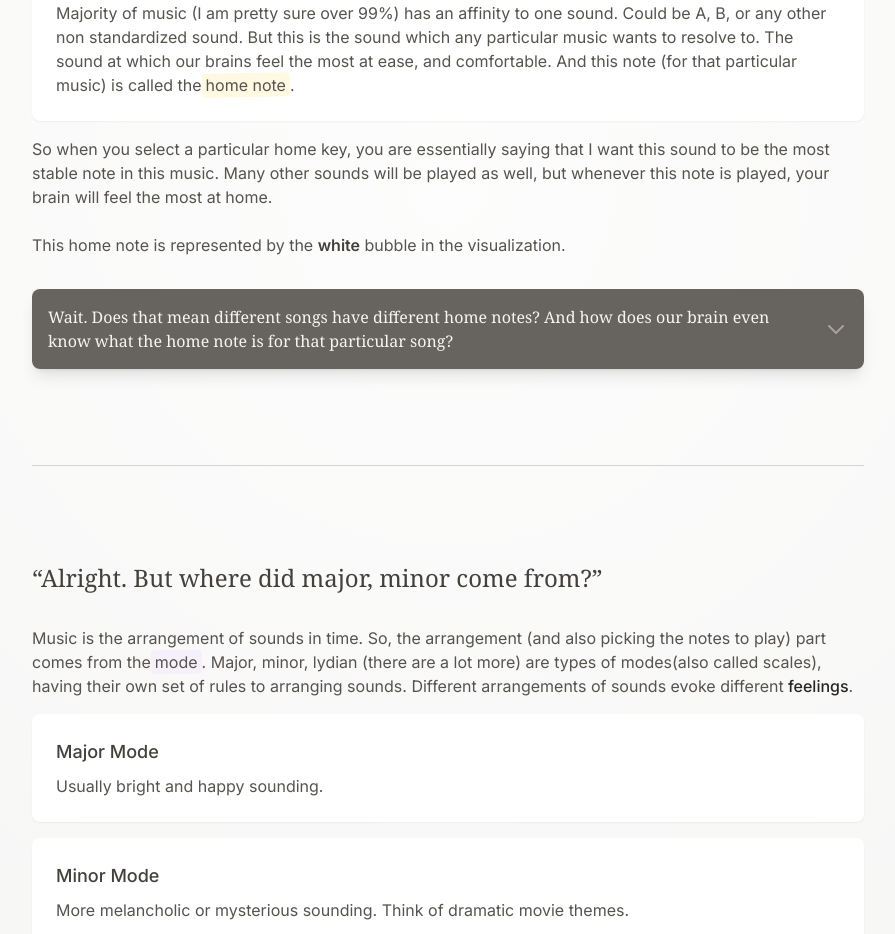
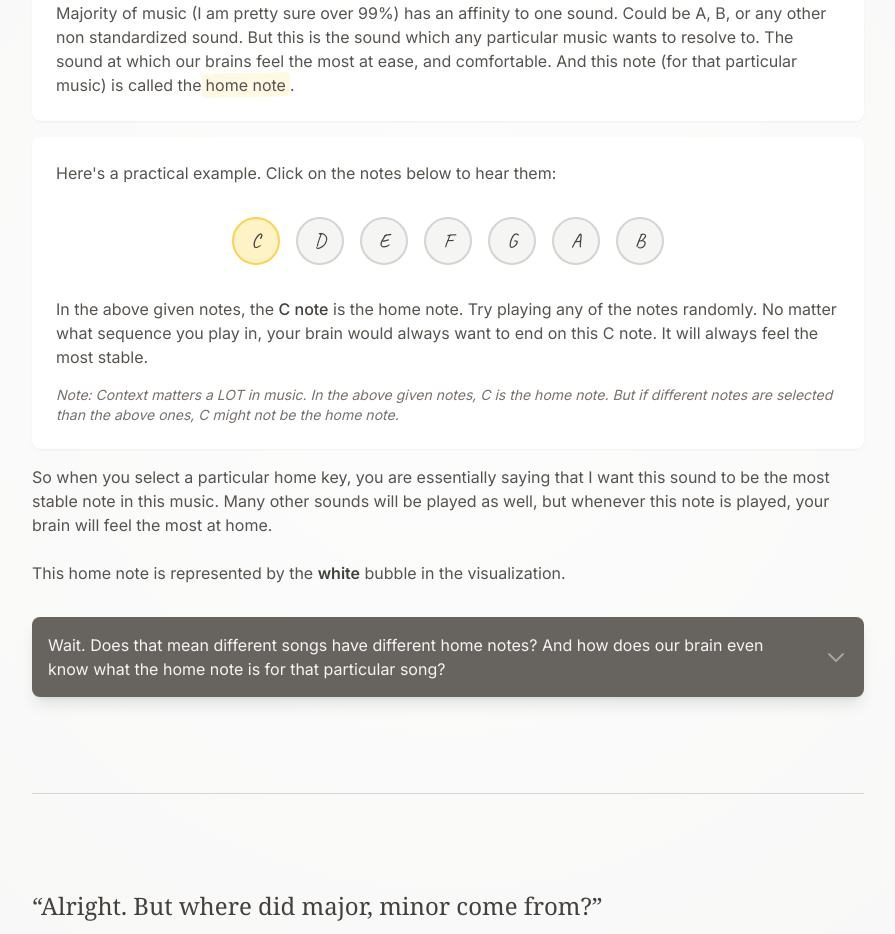
Before and after one commit to ankit-ent/music-world, a Next.js app: page / in a window 1280 px wide. Shown: the part 2240-3174 px from the top of the page, without its empty margins (192-1087 px from the left). Built offline with nearby package versions, Linux system fonts and the light colour scheme.

Commit message:
Added scale visualization component

```diff
--- a/app/page.tsx
+++ b/app/page.tsx
@@ -5,6 +5,7 @@ import Footer from '@/components/Footer';
 import { useState } from 'react';
 import ExplanationBox from '@/components/ExplanationBox';
 import { Tabs, TabsList, TabsTrigger, TabsContent } from '@/components/ui/tabs';
+import ScaleVisualizer from '@/components/ScaleVisualizer';
 
 const CollapsibleInfo = () => {
   const [isExpanded, setIsExpanded] = useState(false);
@@ -16,7 +17,7 @@ const CollapsibleInfo = () => {
           onClick={() => setIsExpanded(!isExpanded)}
           className="w-full text-left p-4 flex items-center justify-between group"
         >
-          <p className="text-stone-100 font-serif pr-6 text-sm sm:text-base">
+          <p className="text-stone-100 font-sans pr-6 text-sm sm:text-base">
             Wait. Does that mean different songs have different home notes? And how does our brain even know what the home note is for that particular song?
           </p>
           <svg
@@ -113,6 +114,8 @@ export default function Home() {
                       </p>
                     </ExplanationBox>
 
+
+
                     <div className="space-y-4">
                       {/* Notes display */}
                       <div className="flex items-center justify-center p-6 bg-white/70 rounded-lg backdrop-blur-sm shadow-sm">
@@ -181,6 +184,20 @@ export default function Home() {
                           <span className="relative">home note</span>
                         </span>.
                       </p>
+                    </ExplanationBox>
+                    <ExplanationBox>
+                      <p className="text-stone-600 mb-4">
+                        Here's a practical example. Click on the notes below to hear them:
+                      </p>
+                      <ScaleVisualizer />
+                      <div className="mt-6 space-y-4">
+                        <p className="text-stone-600">
+                          In the above given notes, the <span className="font-medium text-stone-700">C note</span> is the home note. Try playing any of the notes randomly. No matter what sequence you play in, your brain would always want to end on this C note. It will always feel the most stable.
+                        </p>
+                        <p className="text-stone-500 text-sm italic">
+                          Note: Context matters a LOT in music. In the above given notes, C is the home note. But if different notes are selected than the above ones, C might not be the home note.
+                        </p>
+                      </div>
                     </ExplanationBox>
                     <p className="text-stone-600">
                       So when you select a particular home key, you are essentially saying that I want this sound to be the most stable note in this music.
--- /dev/null
+++ b/components/ScaleVisualizer.tsx
@@ -0,0 +1,59 @@
+'use client'
+
+import { useCallback } from 'react';
+
+const notes = [
+  { note: 'C', frequency: 261.63 },
+  { note: 'D', frequency: 293.66 },
+  { note: 'E', frequency: 329.63 },
+  { note: 'F', frequency: 349.23 },
+  { note: 'G', frequency: 392.00 },
+  { note: 'A', frequency: 440.00 },
+  { note: 'B', frequency: 493.88 }
+];
+
+export default function ScaleVisualizer() {
+  const playNote = useCallback((frequency: number) => {
+    const audioContext = new (window.AudioContext || (window as any).webkitAudioContext)();
+    const oscillator = audioContext.createOscillator();
+    const gainNode = audioContext.createGain();
+
+    oscillator.connect(gainNode);
+    gainNode.connect(audioContext.destination);
+
+    oscillator.type = 'sine';
+    oscillator.frequency.setValueAtTime(frequency, audioContext.currentTime);
+
+    gainNode.gain.setValueAtTime(0, audioContext.currentTime);
+    gainNode.gain.linearRampToValueAtTime(0.5, audioContext.currentTime + 0.1);
+    gainNode.gain.linearRampToValueAtTime(0, audioContext.currentTime + 1);
+
+    oscillator.start();
+    oscillator.stop(audioContext.currentTime + 1);
+  }, []);
+
+  return (
+    <div className="my-8">
+      <div className="flex justify-center gap-4 mb-6">
+        {notes.map(({ note, frequency }, index) => (
+          <button
+            key={index}
+            onClick={() => playNote(frequency)}
+            className={`
+              w-12 h-12 rounded-full
+              ${index === 0
+                ? 'bg-amber-100 hover:bg-amber-200 border-2 border-amber-300'
+                : 'bg-stone-100 hover:bg-stone-200 border-2 border-stone-300'
+              }
+              transition-colors duration-200
+              flex items-center justify-center
+              text-stone-700 font-['Caveat'] text-xl
+            `}
+          >
+            {note}
+          </button>
+        ))}
+      </div>
+    </div>
+  );
+}
```
